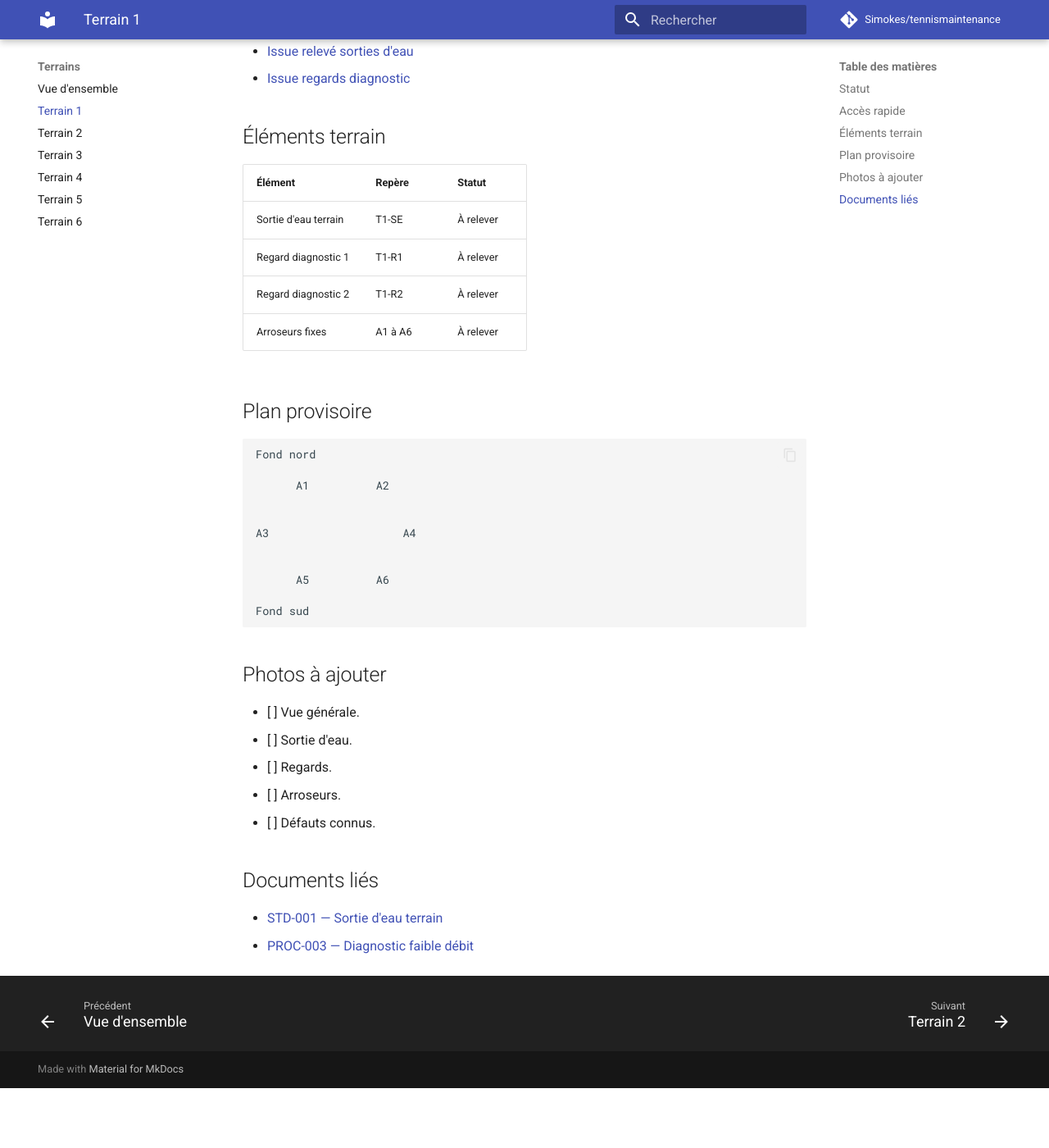
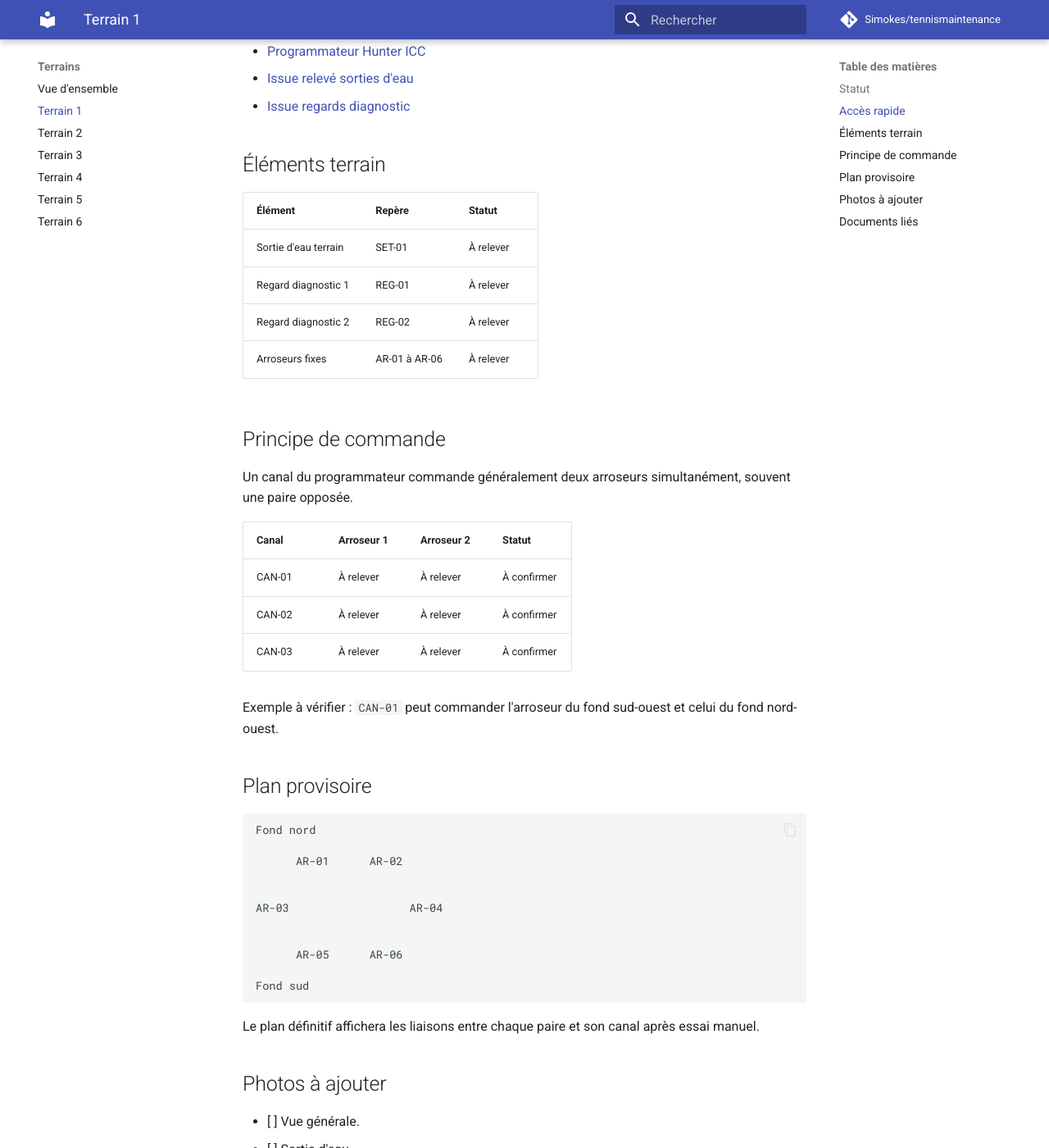
Before and after one commit to Simokes/tennismaintenance, an MkDocs documentation site: the page built from docs/terrains/T01.md, in a window 1280 px wide and 1400 px high, scrolled down 379 px. Shown: the whole window at 82% size. Built offline with MkDocs 1.6.1 and Material for MkDocs 9.7.7, drawn with Linux system fonts in a browser that asks for light colours; comment, search, counter and statistics services are not loaded; before the commit the page ends 1706 px from its top, so only the background shows below that; some of the changed text lies outside the part shown.

Commit message:
docs: show T1 controller channel mapping

````diff
--- a/docs/terrains/T01.md
+++ b/docs/terrains/T01.md
@@ -7,6 +7,7 @@
 ## Accès rapide
 
 - [Fiche source complète](https://github.com/Simokes/tennismaintenance/blob/main/sites/FIC-T01-terrain-1.md)
+- [Programmateur Hunter ICC](../control/programmateur-hunter-icc.md)
 - [Issue relevé sorties d'eau](https://github.com/Simokes/tennismaintenance/issues/7)
 - [Issue regards diagnostic](https://github.com/Simokes/tennismaintenance/issues/9)
 
@@ -14,26 +15,40 @@
 
 | Élément | Repère | Statut |
 |---|---|---|
-| Sortie d'eau terrain | T1-SE | À relever |
-| Regard diagnostic 1 | T1-R1 | À relever |
-| Regard diagnostic 2 | T1-R2 | À relever |
-| Arroseurs fixes | A1 à A6 | À relever |
+| Sortie d'eau terrain | SET-01 | À relever |
+| Regard diagnostic 1 | REG-01 | À relever |
+| Regard diagnostic 2 | REG-02 | À relever |
+| Arroseurs fixes | AR-01 à AR-06 | À relever |
+
+## Principe de commande
+
+Un canal du programmateur commande généralement deux arroseurs simultanément, souvent une paire opposée.
+
+| Canal | Arroseur 1 | Arroseur 2 | Statut |
+|---|---|---|---|
+| CAN-01 | À relever | À relever | À confirmer |
+| CAN-02 | À relever | À relever | À confirmer |
+| CAN-03 | À relever | À relever | À confirmer |
+
+Exemple à vérifier : `CAN-01` peut commander l'arroseur du fond sud-ouest et celui du fond nord-ouest.
 
 ## Plan provisoire
 
 ```text
 Fond nord
 
-      A1          A2
+      AR-01      AR-02
 
 
-A3                    A4
+AR-03                  AR-04
 
 
-      A5          A6
+      AR-05      AR-06
 
 Fond sud
 ```
+
+Le plan définitif affichera les liaisons entre chaque paire et son canal après essai manuel.
 
 ## Photos à ajouter
 
@@ -45,5 +60,6 @@ Fond sud
 
 ## Documents liés
 
+- [Programmateur Hunter ICC](../control/programmateur-hunter-icc.md)
 - [STD-001 — Sortie d'eau terrain](../standards/sortie-terrain.md)
 - [PROC-003 — Diagnostic faible débit](../procedures/)
````
